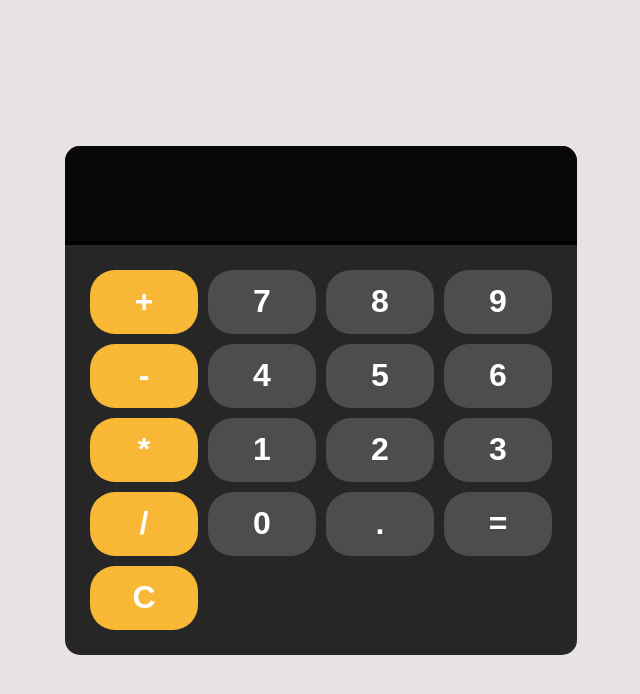
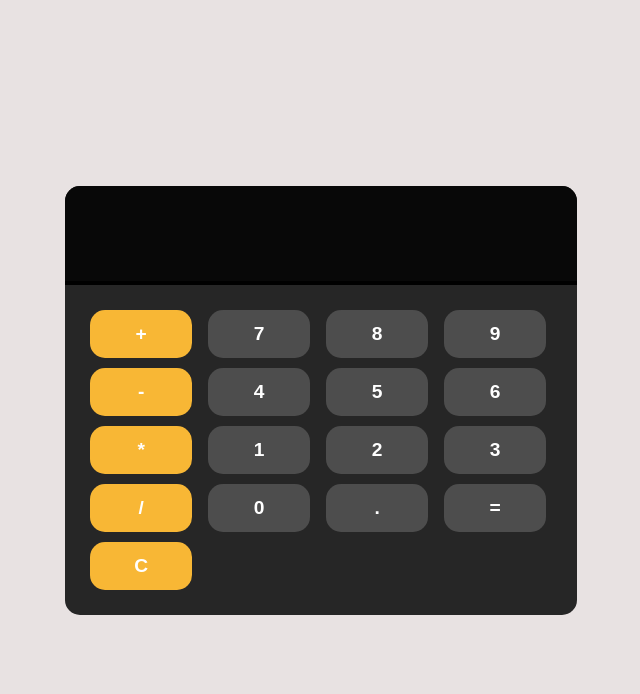
Before and after one commit to Sphynx-code/calculator, a plain HTML site: page index.html in a window 1280 px wide. Shown: the whole page, without its empty margins (319-959 px from the left). Drawn offline with nearby package versions, Linux system fonts and the light colour scheme.

Commit message:
changed styling

```diff
--- a/style.css
+++ b/style.css
@@ -10,11 +10,11 @@ body{
   font-family: Arial, sans-serif;
   background-color: hsl(0, 0%, 15%);
   border-radius: 15px;
- width: 70vw;
+width: 75vw;
   overflow: hidden;
 }
 #display {
-   width:70vw;
+ width:75vw;
   padding: 20px;
   font-size: 1.7rem;
   text-align: left;
@@ -34,13 +34,13 @@ body{
 }
 
 button {
-    min-width: 4vw;
-    min-height: 8vh;
-    border-radius: 25px;
+  width:8vw;
+  height: 6vh;
+  border-radius: 15px;
   border: none;
   background-color: hsl(0, 0%, 30%);
   color: white;
-    font-size:2rem;
+  font-size:1.2rem;
   font-weight: bold;
   cursor: pointer;
 }
```
Lines whose indentation alone changed are shown as unchanged.
